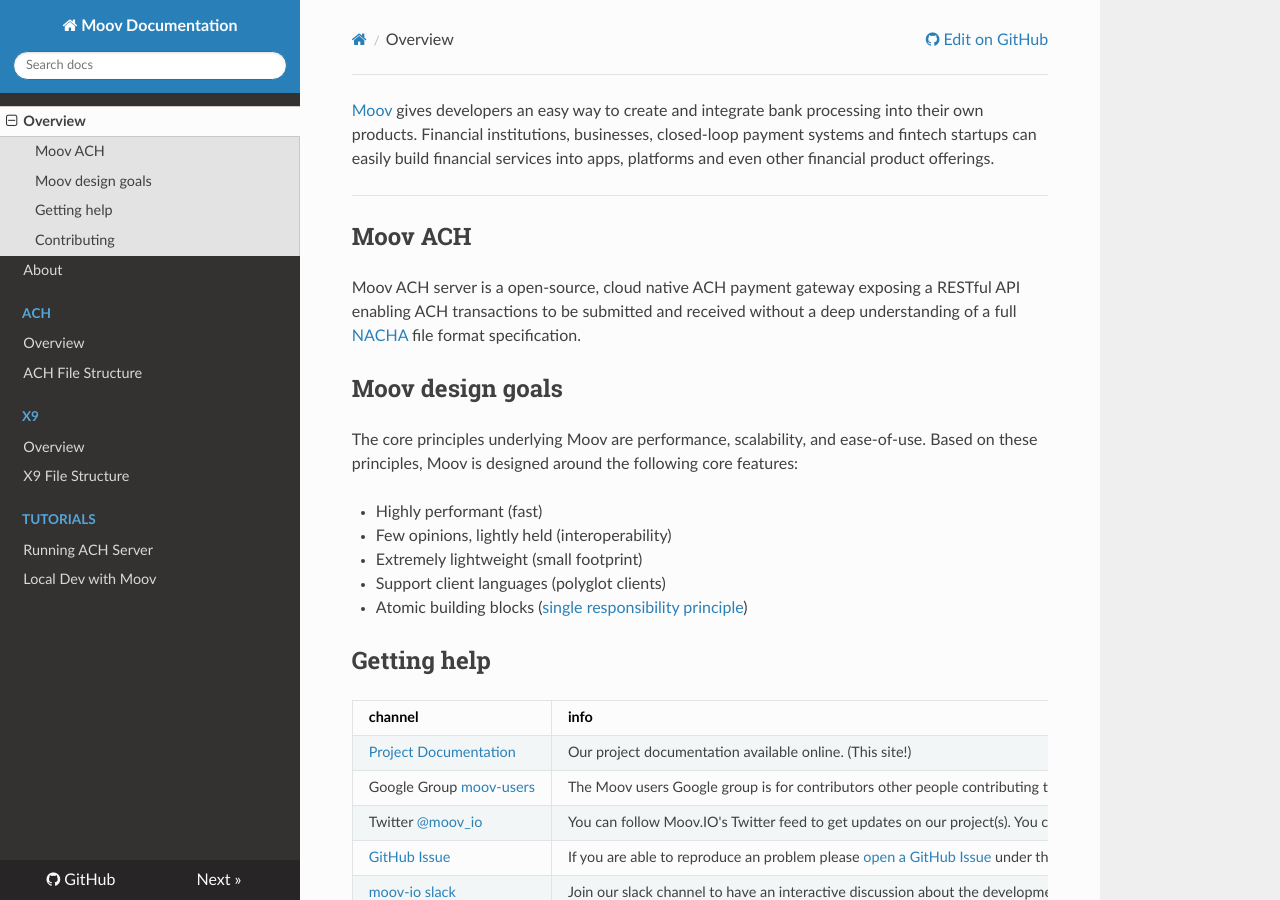
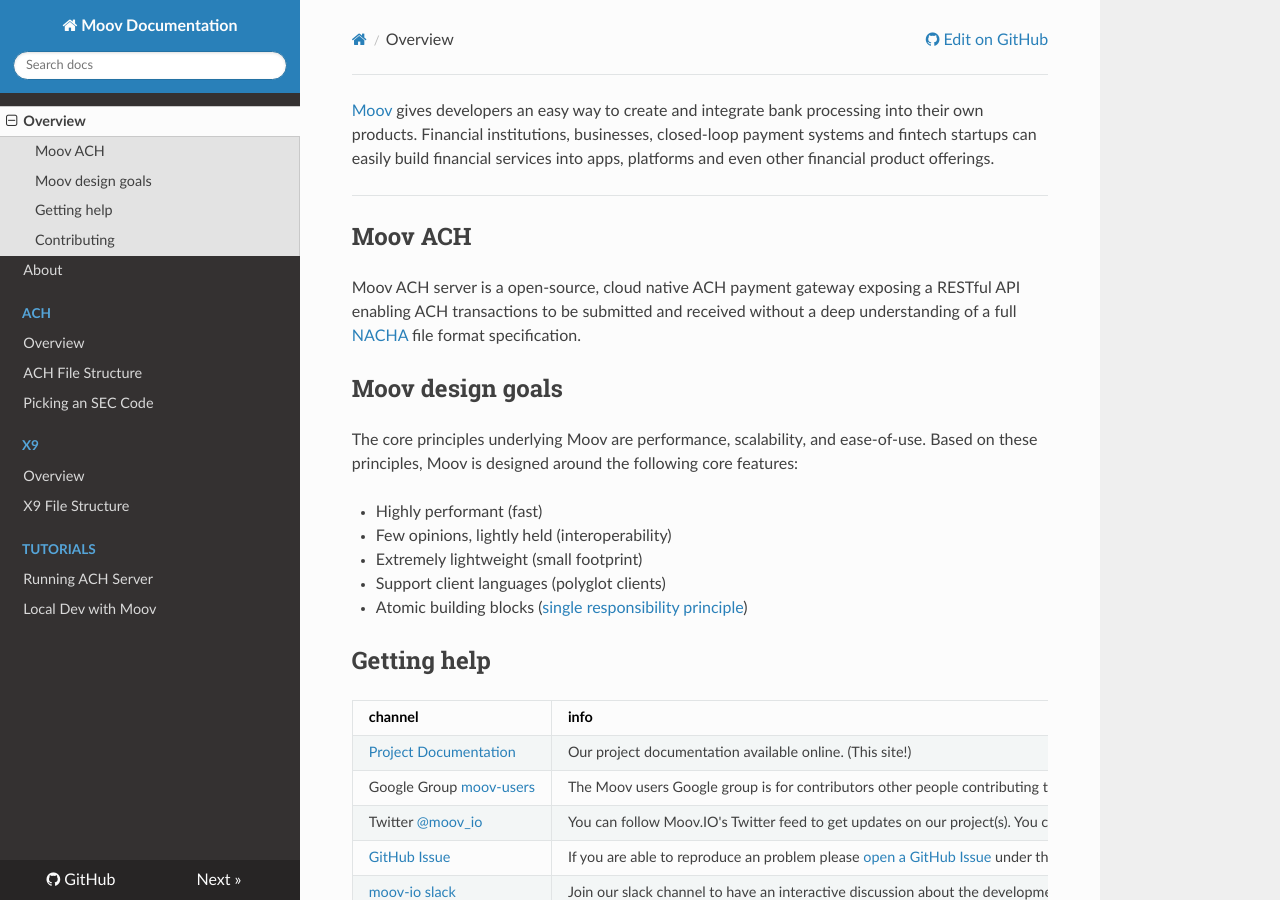
Before and after one commit to wadearnold/docs, an MkDocs documentation site: the page built from docs/index.md, in a window 1280 px wide and 900 px high. Built offline with MkDocs 1.6.1, drawn with Linux system fonts in a browser that asks for light colours; nearby versions of some CDN libraries; old or Windows-style settings are respelled for this version of MkDocs.

Commit message:
docs: enable 'Picking an SEC code' page

```diff
--- a/mkdocs.yml
+++ b/mkdocs.yml
@@ -5,7 +5,7 @@
 - ACH:
   - Overview: ach/index.md
   - 'ACH File Structure': ach/file-structure.md
-  # - 'Picking an SEC Code': ach/sec-codes-table.md
+  - 'Picking an SEC Code': ach/sec-codes-table.md
 - X9:
   - Overview: x9/index.md
   - 'X9 File Structure': x9/file-structure.md
```
